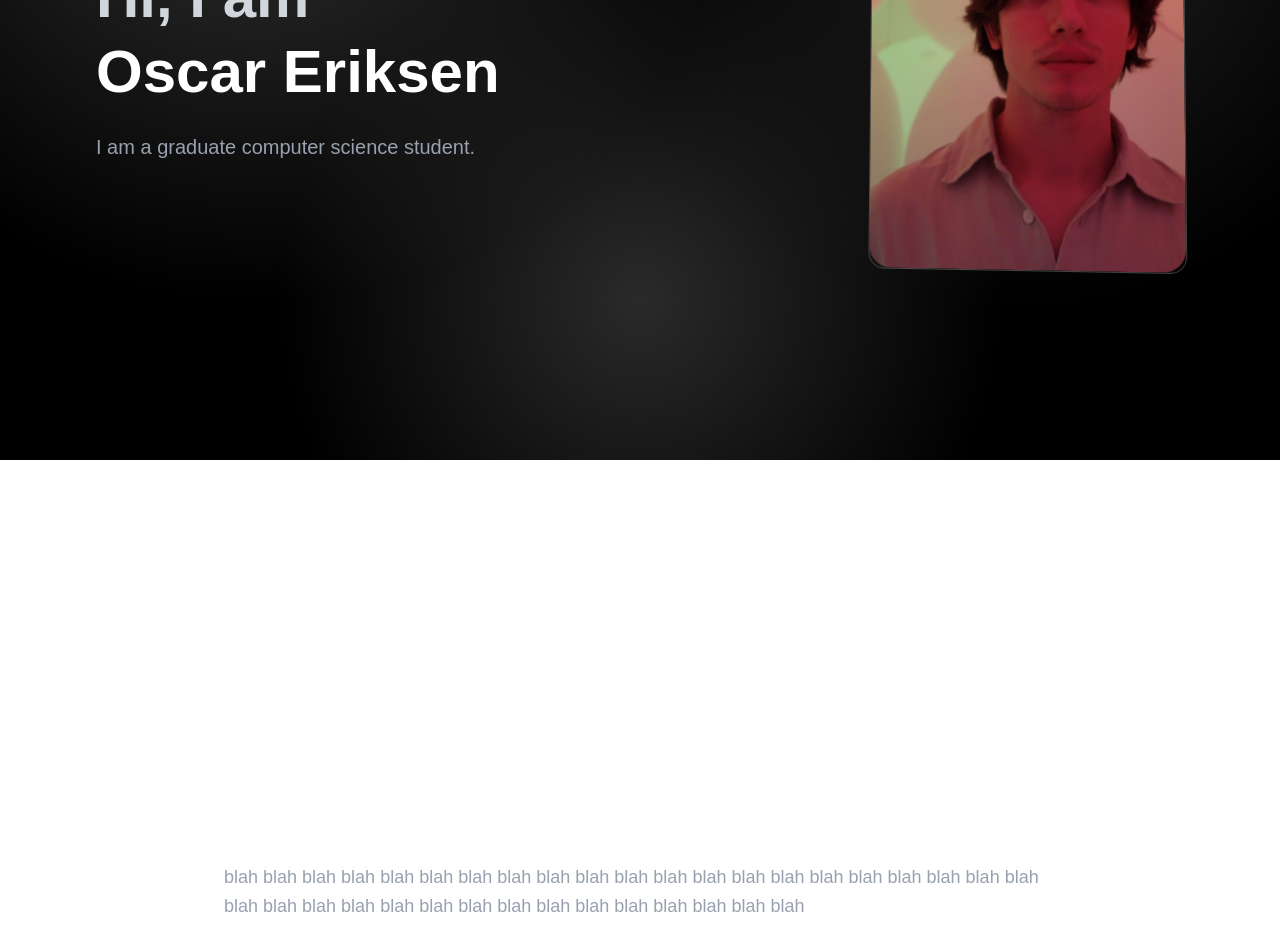
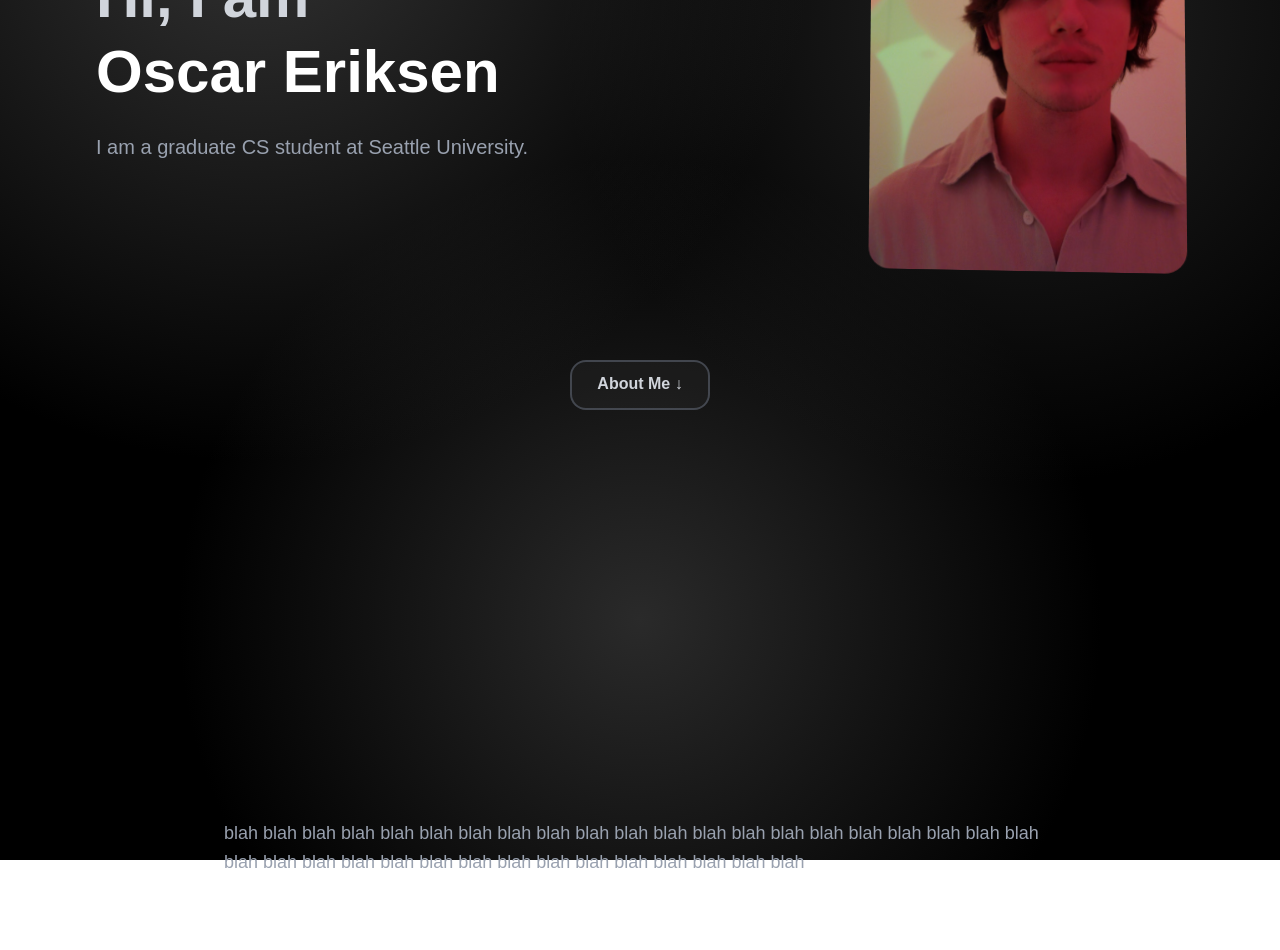
Before and after one commit to oogaballooga/portfolio, a Next.js app: page / in a window 1280 px wide. Shown: the part 340-1290 px from the top of the page. Built offline with nearby package versions, Linux system fonts and the light colour scheme.

Commit message:
parallax background & About Me button
background has a parallax scroll to it.
About me has a button that auto scrolls.
About me button border grows into a card for text

```diff
--- a/app/components/FloatingImageCard.module.css
+++ b/app/components/FloatingImageCard.module.css
@@ -11,7 +11,6 @@
   width: 320px;
   height: 420px;
   border-radius: 16px;
-  border: 1px solid rgba(255, 255, 255, 0.25);
   transform-style: preserve-3d;
   will-change: transform;
 
--- a/app/page.tsx
+++ b/app/page.tsx
@@ -1,5 +1,6 @@
 "use client";
 
+import { useEffect, useRef } from "react";
 import FloatingImageCard from "./components/FloatingImageCard";
 
 const images = [
@@ -11,41 +12,124 @@ const images = [
   "/pfp/image6.jpg",
 ];
 
+const bgScrollSpeed = 0.25;
+const abMeInitialWidth = 140;
+const abMeInitialHeight = 50;
+
 export default function Home() {
+  const backgroundRef = useRef<HTMLDivElement>(null);
+  const aboutRef = useRef<HTMLDivElement>(null);
+  const aboutButtonRef = useRef<HTMLButtonElement>(null);
+
+  useEffect(() => {
+    let rafId = 0;
+
+    const easeOutCubic = (t: number) => 1 - Math.pow(1 - t, 3);
+
+    const onScroll = () => {
+      if (rafId) return;
+
+      rafId = requestAnimationFrame(() => {
+        const scrollY = window.scrollY;
+        const heroHeight = window.innerHeight;
+
+        // Background parallax
+        if (backgroundRef.current) {
+          backgroundRef.current.style.transform = `translateY(${scrollY * -bgScrollSpeed}px)`;
+        }
+
+        // Progress
+        const progress = Math.min(scrollY / heroHeight, 1);
+
+        if (aboutButtonRef.current) {
+          // Scale the text size slightly
+          const extraHeight = progress * 1250;
+          const extraWidth = progress * 2250;
+          const textScale = 1 + progress * 0.8;
+
+          // 2. Update Container
+          // We keep the translateX to maintain centering
+          aboutButtonRef.current.style.width = `${abMeInitialWidth + extraWidth}px`;
+          aboutButtonRef.current.style.height = `${abMeInitialHeight + extraHeight}px`;
+
+          // 3. Update Text Span
+          const textSpan = aboutButtonRef.current.querySelector('span');
+          if (textSpan) {
+            textSpan.style.display = "inline-block"; // Required for transforms to work
+            textSpan.style.transform = `scale(${textScale})`;
+            textSpan.style.transformOrigin = "top"; // This is the correct property name
+          }
+        }
+
+        rafId = 0;
+      });
+    };
+
+    window.addEventListener("scroll", onScroll, { passive: true });
+    return () => window.removeEventListener("scroll", onScroll);
+  }, []);
+
   return (
     <main className="relative w-full text-white overflow-x-hidden">
 
       {/* Background */}
-      <div className="fixed inset-0 -z-10 bg-[radial-gradient(circle_at_20%_20%,#333_0%,transparent_40%),radial-gradient(circle_at_80%_30%,#222_0%,transparent_35%),radial-gradient(circle_at_50%_80%,#2a2a2a_0%,transparent_40%)] bg-black" />
+      <div
+        ref={backgroundRef}
+        className="fixed inset-0 -z-10 bg-black h-[150vh] w-full
+        bg-[radial-gradient(circle_at_20%_20%,#333_0%,transparent_40%),radial-gradient(circle_at_80%_30%,#222_0%,transparent_35%),radial-gradient(circle_at_50%_80%,#2a2a2a_0%,transparent_40%)]"
+      />
 
-      {/* Oscar content */}
-      <div className="min-h-screen flex items-center justify-center">
+      {/* Hero */}
+      <div className="relative min-h-screen flex items-center justify-center">
         <div className="max-w-6xl w-full px-8 grid grid-cols-1 md:grid-cols-2 gap-12 items-center">
-
-          {/* Left text */}
           <div>
             <h1 className="text-4xl md:text-6xl font-bold leading-tight">
               <div className="text-gray-300">Hi, I am</div>
               <div>Oscar Eriksen</div>
             </h1>
             <p className="mt-6 text-lg md:text-xl text-gray-400 max-w-xl">
-              I am a graduate computer science student.
+              I am a graduate CS student at Seattle University.
             </p>
           </div>
 
-          {/* Images */}
           <div className="flex justify-center md:justify-end">
             <FloatingImageCard images={images} interval={5000} />
           </div>
         </div>
+
+        {/* About me button/header */}
+        <button
+          ref={aboutButtonRef}
+          onClick={() => aboutRef.current?.scrollIntoView({ behavior: "smooth" })}
+          className="
+            absolute
+            top-[calc(100vh-100px)] left-1/2
+            font-semibold text-gray-300
+            border-2 border-gray-500/50
+            bg-[rgba(100,100,100,0.1)]
+            rounded-2xl
+            origin-top /* Ensures scaling happens downward */
+            overflow-hidden
+            z-20
+            flex justify-center
+          "
+          style={{
+            transform: "translateX(-50%)",
+            width: `${abMeInitialWidth}px`,
+            height: `${abMeInitialHeight}px`,
+            paddingTop: '10px' // Keeps text at the top
+          }}
+        >
+          <span className="whitespace-nowrap">About Me ↓</span>
+        </button>
       </div>
 
-      {/* About me */}
-      <div className="min-h-screen flex items-center justify-center">
-        <div className="max-w-4xl px-8">
-          <h2 className="text-3xl md:text-4xl font-semibold mb-6">
-            About Me
-          </h2>
+      {/* About content */}
+      <div
+        ref={aboutRef}
+        className="min-h-[85vh] flex items-center justify-center"
+      >
+        <div className="max-w-4xl px-8 pt-24">
           <p className="text-lg text-gray-400 leading-relaxed">
             blah blah blah blah blah blah blah blah blah blah blah blah
             blah blah blah blah blah blah blah blah blah blah blah blah
```
